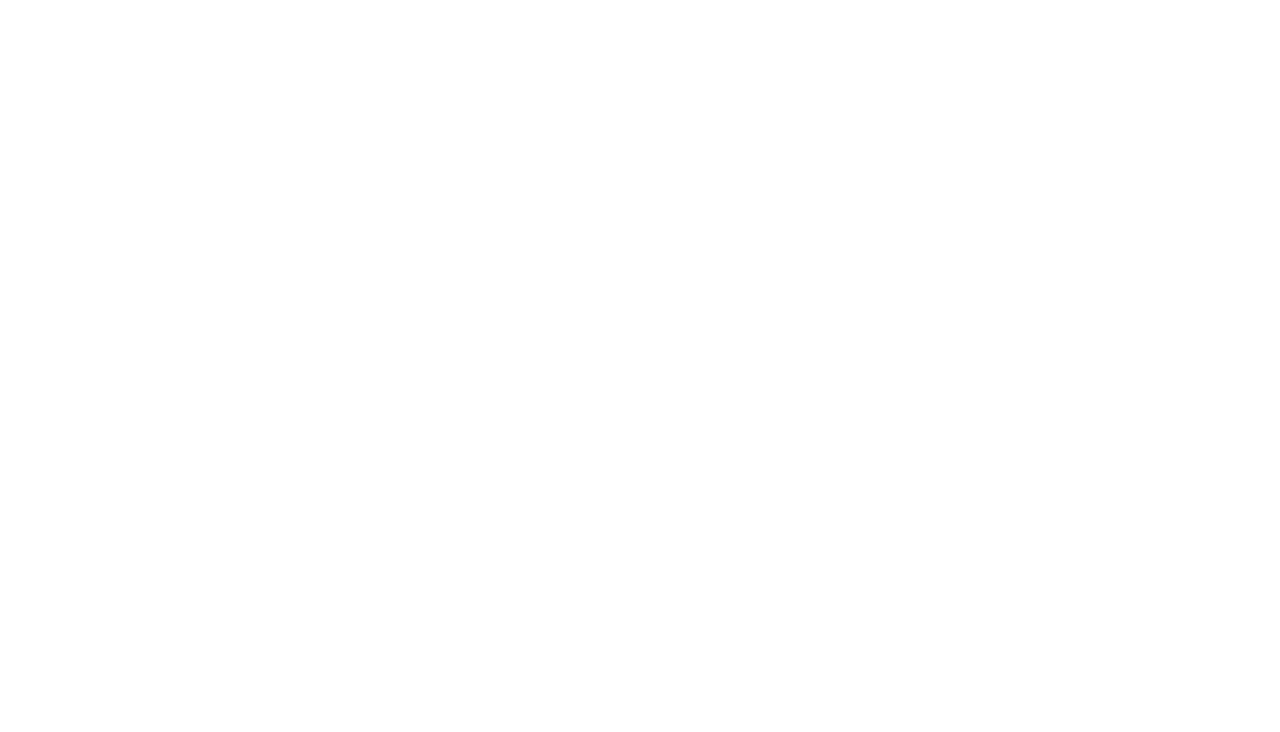
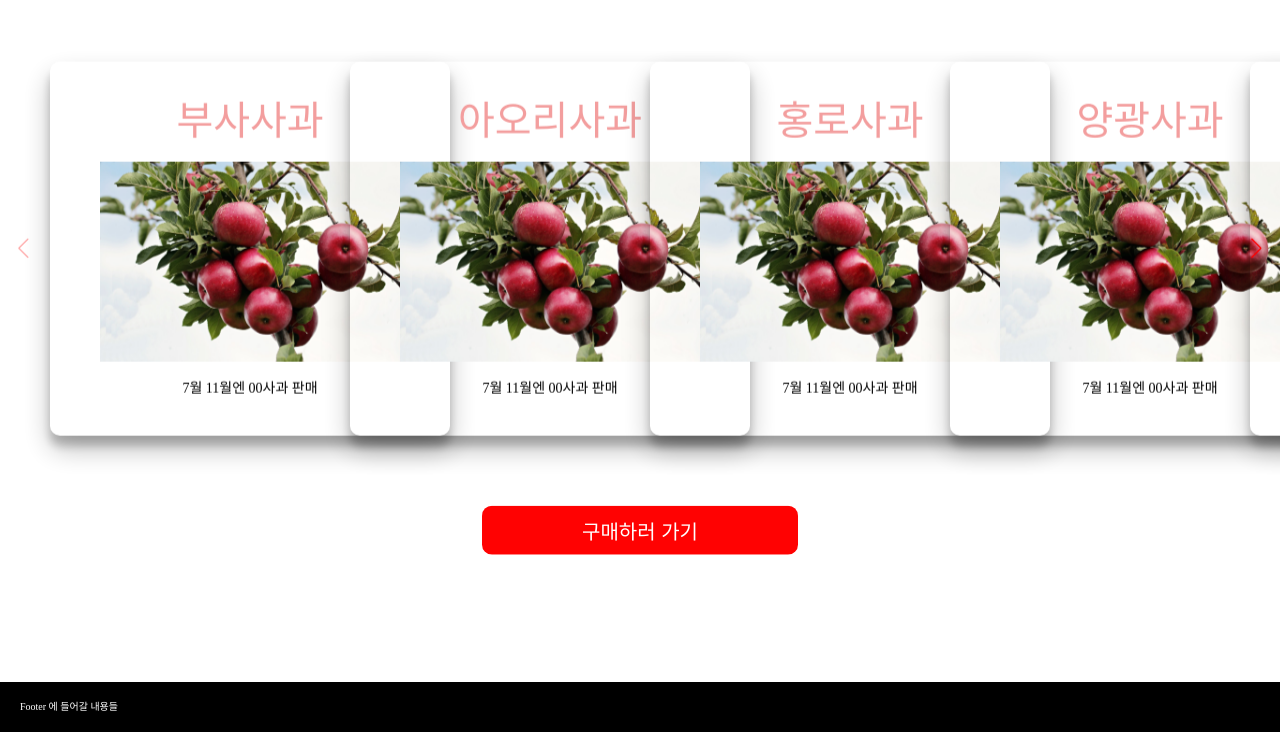
Before and after one commit to Farm-Apple/Apple_FE, a React (Vite) app: page / in a window 1280 px wide. Shown: the part 918-1650 px from the top of the page. Before the commit the page ends 1600 px from the top, so only its background shows below. Built offline with nearby package versions, Linux system fonts and the light colour scheme.

Commit message:
🎨design: ProductType.tsx 카드 디자인 수정 및 이미지 추가

```diff
--- /dev/null
+++ b/src/components/Footer.tsx
@@ -0,0 +1,20 @@
+import styled from "styled-components";
+import * as React from "react";
+
+const FooterContainer = styled.footer`
+  padding:20px;
+  display:block;
+  background-color:black;
+  color:white;
+`
+const Footer: React.FC = () => {
+    return(
+        <>
+            <FooterContainer>
+                Footer 에 들어갈 내용들
+            </FooterContainer>
+        </>
+    )
+}
+
+export default Footer
--- a/src/page/Home/Home.tsx
+++ b/src/page/Home/Home.tsx
@@ -2,6 +2,7 @@ import React from 'react';
 import PageLayout from '../../components/PageLayout.tsx';
 import Introduction from "./Introduction.tsx";
 import ProductType from "./ProductType.tsx";
+import Footer from "../../components/Footer.tsx";
 
 const HomePage: React.FC = () => {
 
@@ -10,6 +11,7 @@ const HomePage: React.FC = () => {
         <PageLayout>
             <Introduction/>
             <ProductType/>
+            <Footer/>
         </PageLayout>
     </>
   );
--- a/src/page/Home/ProductType.tsx
+++ b/src/page/Home/ProductType.tsx
@@ -146,12 +146,12 @@ const ProductType: React.FC = () => {
                                     delay:5000,
                                 }}
                                 spaceBetween={20}
-                                slidesPerView={3}
+                                slidesPerView={4}
                                 virtual
                                 navigation
                             >
                                 {
-                                    [1,2,3,4,5,6,7,8,9,10].map((value: number) => {
+                                    ["부사","아오리","홍로","양광","홍옥","나리따","맛있는","이쁜","준엽","달달한"].map((value: string | number) => {
                                         return(
                                             <CustomSwiperSlide>
                                                 <ProductTypeCard>
```
